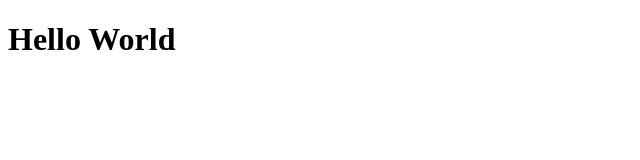
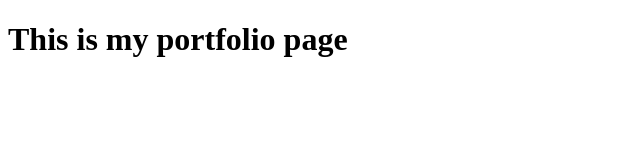
Before and after one commit to jobrown5vt/conflict-demo, a plain HTML site: page index.html in a window 1280 px wide. Shown: the whole page, without its empty margins (0-640 px from the left). Drawn offline with Linux system fonts and the light colour scheme.

Commit message:
updating index.html

```diff
--- a/index.html
+++ b/index.html
@@ -4,9 +4,9 @@
     <meta charset="UTF-8">
     <meta http-equiv="X-UA-Compatible" content="IE=edge">
     <meta name="viewport" content="width=device-width, initial-scale=1.0">
-    <title>Document</title>
+    <title>My Portfolio</title>
 </head>
 <body>
-    <h1>Hello World</h1>
+    <h1>This is my portfolio page</h1>
 </body>
 </html>
```
